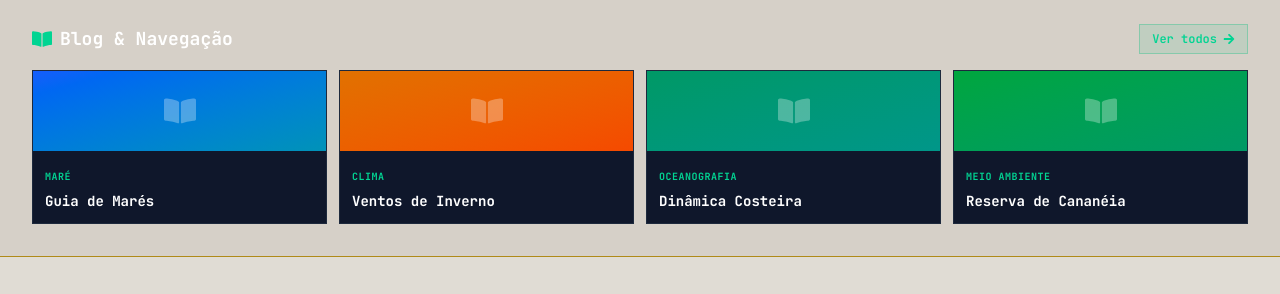
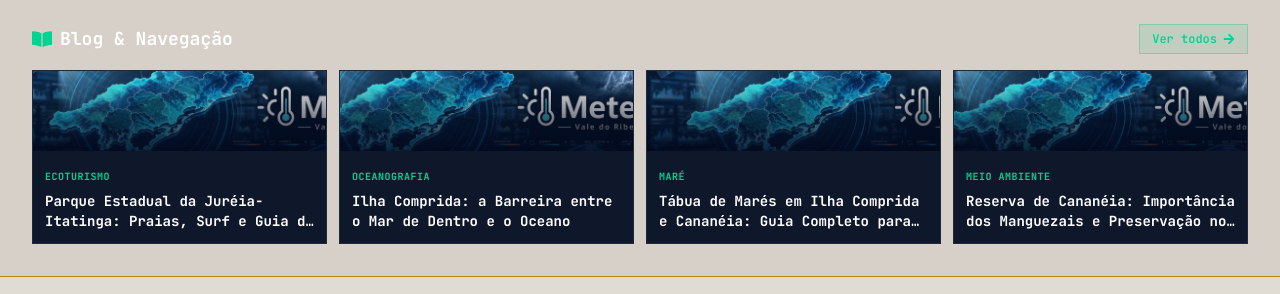
Before and after one commit to Carlosaleee/Meteor2.0, a Next.js app in the folder apps/frontend/: page / in a window 1280 px wide. Shown: the part 1559-1853 px from the top of the page. Built offline with nearby package versions, Linux system fonts and the light colour scheme; no server answers.

Commit message:
feat(home): secao do blog aponta para slugs reais
A secao 9 (#blog) substitui os cards hardcoded por posts publicados com capa real e link /blog/[slug].

```diff
--- a/apps/frontend/src/app/page.tsx
+++ b/apps/frontend/src/app/page.tsx
@@ -1,6 +1,7 @@
 'use client';
 
 import { useState } from 'react';
+import Image from 'next/image';
 import Link from 'next/link';
 import {
   FaCloudSun,
@@ -23,6 +24,7 @@ import { useRegionalNews } from '@/hooks/useRegionalNews';
 import { useNews } from '@/hooks/useNews';
 import { useComercio } from '@/hooks/useComercio';
 import { FALLBACK_IMAGES } from '@/lib/fallback-images';
+import { publishedPosts } from '@/data/blog-posts';
 import { weatherEmoji } from '@/app/meteorologia/components/weather-utils';
 
 const ROUTE_CONDITION_COLORS: Record<string, { text: string; bg: string; border: string }> = {
@@ -537,23 +539,25 @@ export default function HomePage() {
           action={<SectionCta href="/blog" tone="emerald">Ver todos</SectionCta>}
         >
           <div className="grid sm:grid-cols-2 lg:grid-cols-4 gap-3">
-            {[
-              { title: 'Guia de Marés', category: 'Maré', gradient: 'from-blue-600 to-cyan-600', href: '/blog' },
-              { title: 'Ventos de Inverno', category: 'Clima', gradient: 'from-amber-600 to-orange-600', href: '/blog' },
-              { title: 'Dinâmica Costeira', category: 'Oceanografia', gradient: 'from-emerald-600 to-teal-600', href: '/blog' },
-              { title: 'Reserva de Cananéia', category: 'Meio Ambiente', gradient: 'from-green-600 to-emerald-600', href: '/blog' },
-            ].map(post => (
+            {publishedPosts().map(post => (
               <Link
-                key={post.title}
-                href={post.href}
+                key={post.slug}
+                href={`/blog/${post.slug}`}
                 className="group bg-slate-900 border border-slate-800 hover:border-emerald-500/50 rounded-2xl overflow-hidden transition-all focus-visible:outline-none focus-visible:ring-2 focus-visible:ring-emerald-400"
               >
-                <div className={`h-20 bg-gradient-to-br ${post.gradient} flex items-center justify-center`}>
-                  <FaBookOpen className="w-8 h-8 text-white/30" aria-hidden="true" />
+                <div className="relative h-20 overflow-hidden">
+                  <Image
+                    src={post.imageUrl}
+                    alt={post.imageAlt}
+                    fill
+                    sizes="(min-width: 1024px) 25vw, (min-width: 640px) 50vw, 100vw"
+                    className="object-cover transition-transform duration-500 group-hover:scale-105"
+                  />
+                  <div className="absolute inset-0 bg-gradient-to-t from-slate-950/85 to-transparent" />
                 </div>
                 <div className="p-3">
                   <span className="text-[10px] font-bold text-emerald-400 uppercase tracking-wider">{post.category}</span>
-                  <h3 className="text-sm font-bold text-white mt-1 group-hover:text-emerald-300 transition-colors">
+                  <h3 className="text-sm font-bold text-white mt-1 group-hover:text-emerald-300 transition-colors line-clamp-2">
                     {post.title}
                   </h3>
                 </div>
```
